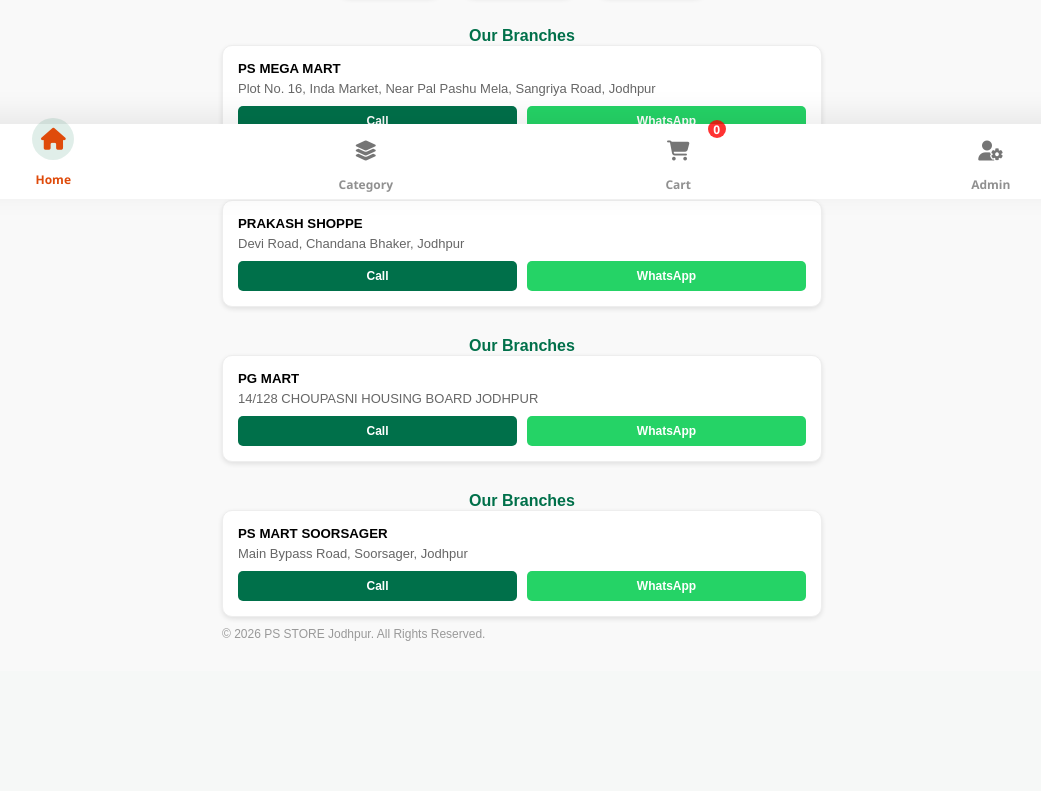
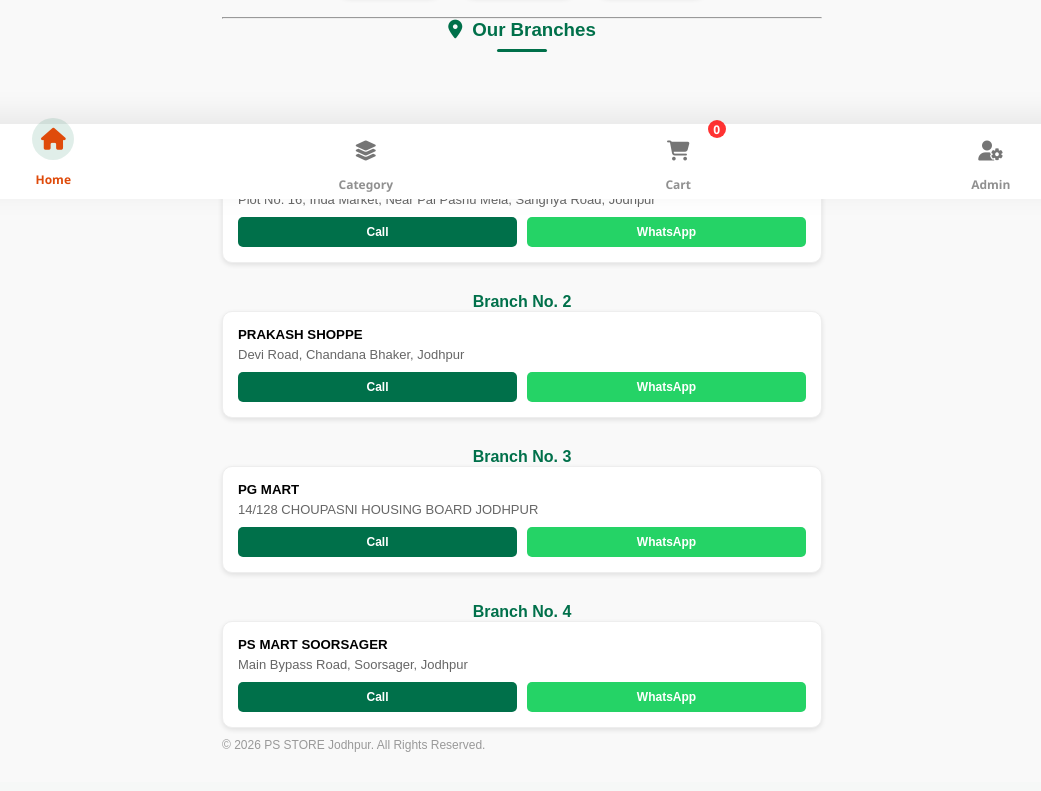
Before and after one commit to himanshi4313/Mini-mart, a website: page index.html in a window 1280 px wide. Shown: the part 601-1392 px from the top of the page, without its empty margins (118-1159 px from the left). Drawn offline with Linux system fonts and the light colour scheme; no server answers.

Commit message:
add branches

```diff
--- a/index.html
+++ b/index.html
@@ -190,9 +190,20 @@
           <i class="fa-brands fa-instagram"></i> Instagram
         </a>
       </div>
+      <hr>
+      <!-- Stylish Heading -->
+  <div style="text-align: center; margin-bottom: 20px;">
+    <h3 style="color: #00704A; margin: 0; display: inline-flex; align-items: center; gap: 10px;">
+      <i class="fa-solid fa-location-dot"></i> Our Branches
+    </h3>
+    <div style="height: 3px; width: 50px; background: #00704A; margin: 8px auto; border-radius: 2px;"></div>
+  </div>
+  <br>
+  <br>
+
       <!-- Footer ke andar "About Us" text ke niche ye add karein -->
 <div class="branch-section" style="margin-top: 30px; text-align: left;">
-  <h4 style="color: #00704A; text-align: center;">Our Branches</h4>
+  <h4 style="color: #00704A; text-align: center;">Branch No. 1</h4>
 
   <!-- Branch 1 Example -->
   <div class="branch-card" style="background: #fff; padding: 15px; border-radius: 10px; margin-bottom: 10px; border: 1px solid #eee;">
@@ -205,7 +216,7 @@
   </div>
   <!-- Footer ke andar "About Us" text ke niche ye add karein -->
 <div class="branch-section" style="margin-top: 30px; text-align: left;">
-  <h4 style="color: #00704A; text-align: center;">Our Branches</h4>
+  <h4 style="color: #00704A; text-align: center;">Branch No. 2</h4>
 
   <!-- Branch 1 Example -->
   <div class="branch-card" style="background: #fff; padding: 15px; border-radius: 10px; margin-bottom: 10px; border: 1px solid #eee;">
@@ -218,7 +229,7 @@
   </div>
   <!-- Footer ke andar "About Us" text ke niche ye add karein -->
 <div class="branch-section" style="margin-top: 30px; text-align: left;">
-  <h4 style="color: #00704A; text-align: center;">Our Branches</h4>
+  <h4 style="color: #00704A; text-align: center;">Branch No. 3</h4>
 
   <!-- Branch 1 Example -->
   <div class="branch-card" style="background: #fff; padding: 15px; border-radius: 10px; margin-bottom: 10px; border: 1px solid #eee;">
@@ -231,7 +242,7 @@
   </div>
   <!-- Footer ke andar "About Us" text ke niche ye add karein -->
 <div class="branch-section" style="margin-top: 30px; text-align: left;">
-  <h4 style="color: #00704A; text-align: center;">Our Branches</h4>
+  <h4 style="color: #00704A; text-align: center;"> Branch No. 4</h4>
 
   <!-- Branch 1 Example -->
   <div class="branch-card" style="background: #fff; padding: 15px; border-radius: 10px; margin-bottom: 10px; border: 1px solid #eee;">
```
